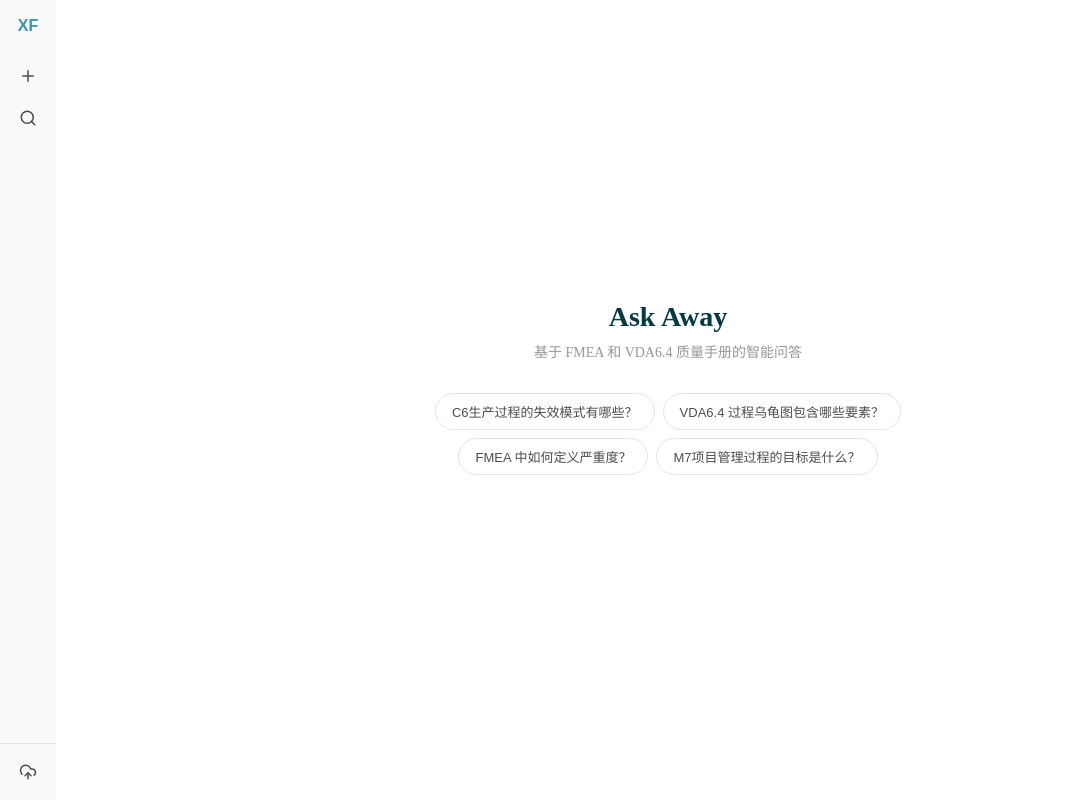
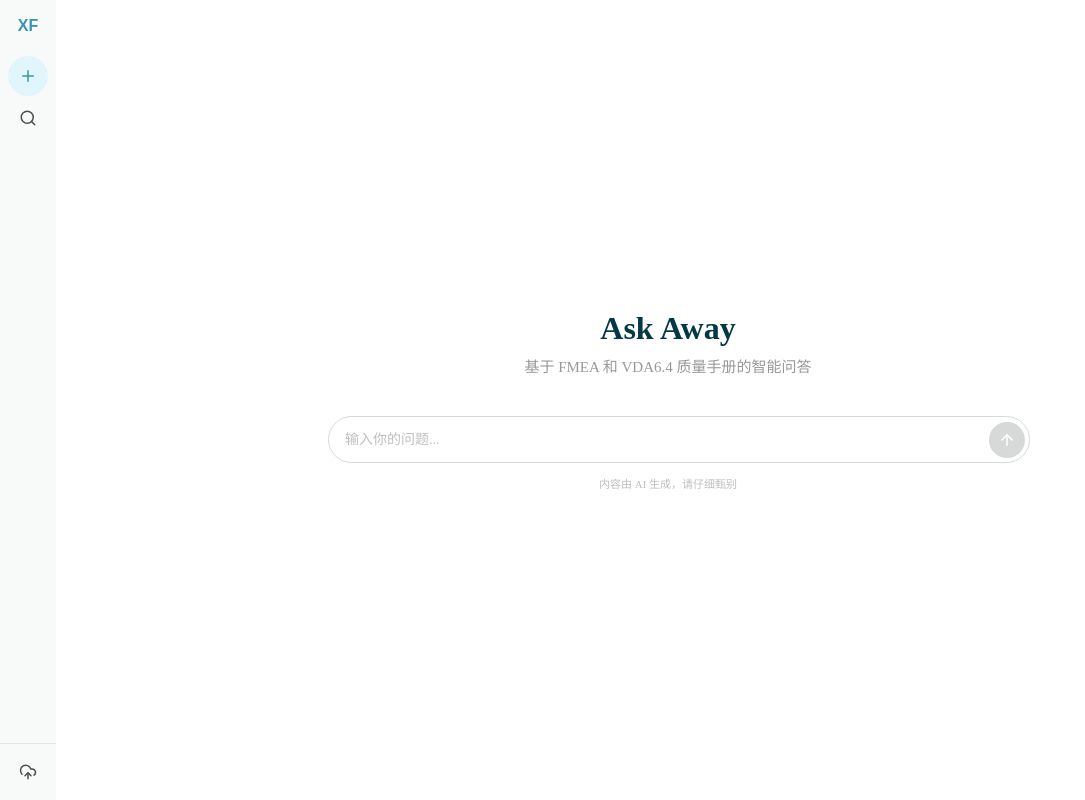
Before and after one commit to Chener0121/XF-Mold-Quality-Agent-main, a Vue app in the folder frontend/: page /chat in a window 1280 px wide. Shown: the whole page, without its empty margins (0-1085 px from the left). Built offline with nearby package versions, Linux system fonts and the light colour scheme.

Commit message:
fix(page):修复主页展示问题

```diff
--- a/frontend/src/components/layout/Sidebar.vue
+++ b/frontend/src/components/layout/Sidebar.vue
@@ -13,7 +13,7 @@
 
     <!-- 功能按钮 -->
     <div class="sidebar__actions">
-      <button class="sidebar__action" @click="chatStore.createConversation()" :title="open ? '' : '新建对话'">
+      <button class="sidebar__action" :class="{ active: !chatStore.activeId }" @click="chatStore.goHome()" :title="open ? '' : '新建对话'">
         <span class="sidebar__action-icon"><Plus :size="18" /></span>
         <span class="sidebar__action-label">New Chat</span>
       </button>
@@ -289,6 +289,11 @@ async function handleUpload(options: any) {
   &--active {
     background: var(--gray-100);
   }
+
+  &.active {
+    background: var(--color-primary-50);
+    color: var(--color-primary-500);
+  }
 }
 
 .sidebar__action-icon {
--- a/frontend/src/stores/chat.ts
+++ b/frontend/src/stores/chat.ts
@@ -68,6 +68,11 @@ export const useChatStore = defineStore('chat', () => {
     save()
   }
 
+  function goHome() {
+    activeId.value = ''
+    save()
+  }
+
   function addUserMessage(content: string) {
     const conv = activeConversation.value
     if (!conv) return
@@ -94,6 +99,7 @@ export const useChatStore = defineStore('chat', () => {
     createConversation,
     switchConversation,
     deleteConversation,
+    goHome,
     addUserMessage,
     addAssistantMessage,
   }
--- a/frontend/src/views/ChatPage.vue
+++ b/frontend/src/views/ChatPage.vue
@@ -6,16 +6,20 @@
         <h2 class="chat-welcome__title">Ask Away</h2>
         <p class="chat-welcome__desc">基于 FMEA 和 VDA6.4 质量手册的智能问答</p>
 
-        <div class="suggestions">
-          <button
-            v-for="s in suggestions"
-            :key="s"
-            class="suggestion"
-            @click="sendSuggestion(s)"
-          >
-            {{ s }}
+        <div class="chat-input__inner chat-input__inner--welcome">
+          <textarea
+            ref="inputRef"
+            v-model="inputText"
+            placeholder="输入你的问题..."
+            rows="1"
+            @input="autoResize"
+            @keydown="handleKeydown"
+          ></textarea>
+          <button class="chat-input__send" :disabled="!inputText.trim() || chatStore.loading" @click="sendMessage">
+            <ArrowUp :size="18" />
           </button>
         </div>
+        <p class="chat-input__disclaimer">内容由 AI 生成，请仔细甄别</p>
       </div>
     </div>
 
@@ -28,16 +32,6 @@
             <div class="chat-empty__inner">
               <Bot :size="28" />
               <p>输入问题，开始对话</p>
-              <div class="suggestions suggestions--compact">
-                <button
-                  v-for="s in suggestions"
-                  :key="s"
-                  class="suggestion"
-                  @click="sendSuggestion(s)"
-                >
-                  {{ s }}
-                </button>
-              </div>
             </div>
           </div>
           <div
@@ -114,13 +108,6 @@ const inputRef = ref<HTMLTextAreaElement>()
 const messageListRef = ref<HTMLElement>()
 const showRetrievals = reactive<Record<number, boolean>>({})
 
-const suggestions = [
-  'C6生产过程的失效模式有哪些？',
-  'VDA6.4 过程乌龟图包含哪些要素？',
-  'FMEA 中如何定义严重度？',
-  'M7项目管理过程的目标是什么？',
-]
-
 function toggleRetrievals(idx: number) {
   showRetrievals[idx] = !showRetrievals[idx]
 }
@@ -184,16 +171,6 @@ function handleKeydown(e: KeyboardEvent) {
   }
 }
 
-function sendSuggestion(text: string) {
-  if (!chatStore.activeConversation) {
-    chatStore.createConversation()
-  }
-  nextTick(() => {
-    inputText.value = text
-    sendMessage()
-  })
-}
-
 async function sendMessage() {
   const text = inputText.value.trim()
   if (!text || chatStore.loading) return
@@ -250,52 +227,38 @@ watch(() => chatStore.activeId, () => {
   flex-direction: column;
   align-items: center;
   text-align: center;
-  max-width: 600px;
+  max-width: 680px;
+  width: 100%;
   padding: 0 24px;
 }
 
 .chat-welcome__title {
-  font-size: 28px;
+  font-size: 32px;
   font-weight: 600;
   color: var(--main-900);
   margin: 0 0 8px;
 }
 
 .chat-welcome__desc {
-  font-size: 14px;
+  font-size: 15px;
   color: var(--gray-500);
-  margin: 0 0 32px;
+  margin: 0 0 40px;
 }
 
-/* 建议提示词 */
-.suggestions {
-  display: flex;
-  flex-wrap: wrap;
-  gap: 8px;
-  justify-content: center;
-  margin-bottom: 24px;
+/* 欢迎页输入框 */
+.chat-input__inner--welcome {
   width: 100%;
+  border-radius: 28px;
+  padding: 8px 8px 8px 20px;
+
+  textarea {
+    font-size: 16px;
+    padding: 12px 0;
+  }
 }
 
-.suggestions--compact {
-  margin-bottom: 0;
-  margin-top: 16px;
-}
-
-.suggestion {
-  padding: 8px 16px;
-  border: 1px solid var(--gray-200);
-  border-radius: 20px;
-  background: var(--main-0);
-  font-size: 13px;
-  color: var(--gray-700);
-  cursor: pointer;
-  transition: all 0.15s;
-
-  &:hover {
-    background: var(--gray-50);
-    border-color: var(--gray-300);
-  }
+.chat-welcome .chat-input__disclaimer {
+  margin-top: 12px;
 }
 
 /* ===== 消息区域 ===== */
```
